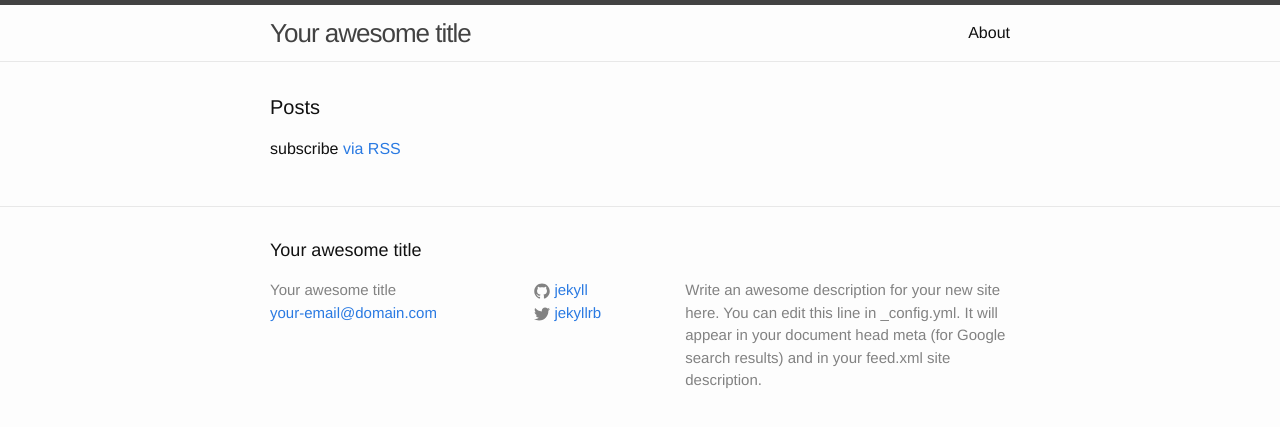
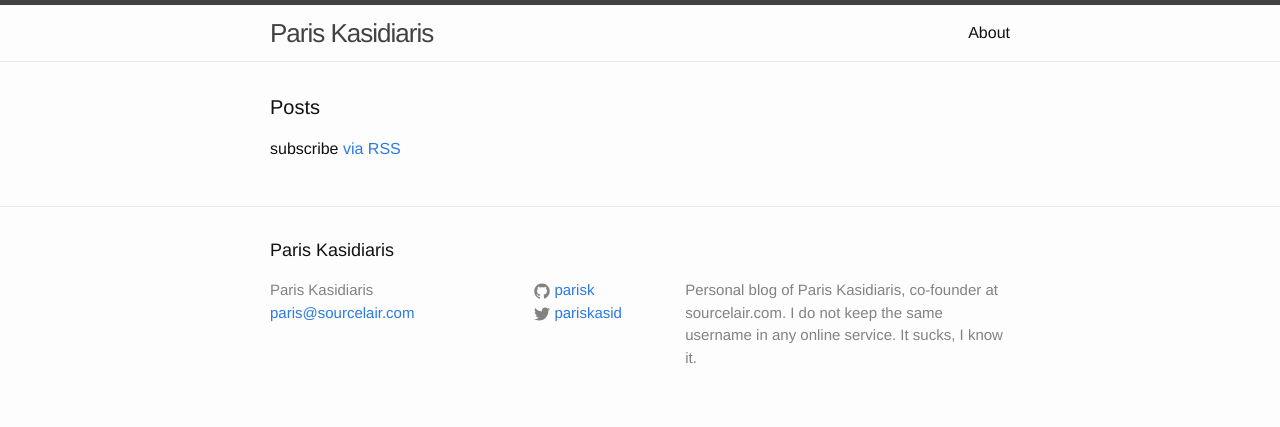
Before and after one commit to parisk/parisk.github.io, a Jekyll site: the page built from index.html, in a window 1280 px wide. Shown: the top 427 px of the page. Built offline with Jekyll 4.4.1, drawn with Linux system fonts in a browser that asks for light colours.

Commit message:
Initialize page

```diff
--- a/_config.yml
+++ b/_config.yml
@@ -1,14 +1,11 @@
-# Site settings
-title: Your awesome title
-email: your-email@domain.com
-description: > # this means to ignore newlines until "baseurl:"
-  Write an awesome description for your new site here. You can edit this
-  line in _config.yml. It will appear in your document head meta (for
-  Google search results) and in your feed.xml site description.
-baseurl: "" # the subpath of your site, e.g. /blog/
-url: "http://yourdomain.com" # the base hostname & protocol for your site
-twitter_username: jekyllrb
-github_username:  jekyll
+title: Paris Kasidiaris
+email: paris@sourcelair.com
+description: >
+  Personal blog of Paris Kasidiaris, co-founder at sourcelair.com.
+  I do not keep the same username in any online service. It sucks, I know it.
+baseurl: ""
+url: "http://www.pkasid.com"
+twitter_username: pariskasid
+github_username:  parisk
 
-# Build settings
 markdown: kramdown
```
